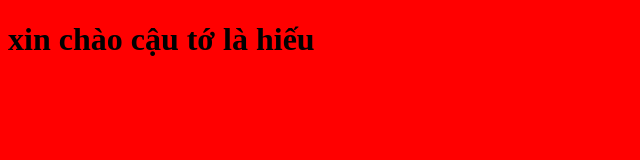
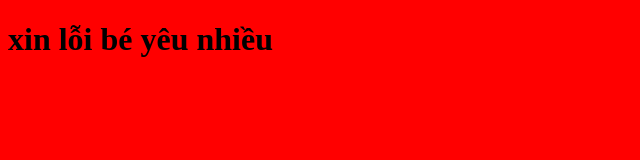
Before and after one commit to nhuvanhieuu/nhuvanhieuu.github.io, a plain HTML site: page index.html in a window 1280 px wide. Shown: the whole page, without its empty margins (0-640 px from the left). Drawn offline with Linux system fonts and the light colour scheme.

Commit message:
update file index.html

```diff
--- a/index.html
+++ b/index.html
@@ -11,7 +11,8 @@
     </style>
 </head>
 <body>
-    <h1>xin chào cậu tớ là hiếu
+    <h1>
+        xin lỗi bé yêu nhiều
     </h1>
 </body>
 </html>
```
